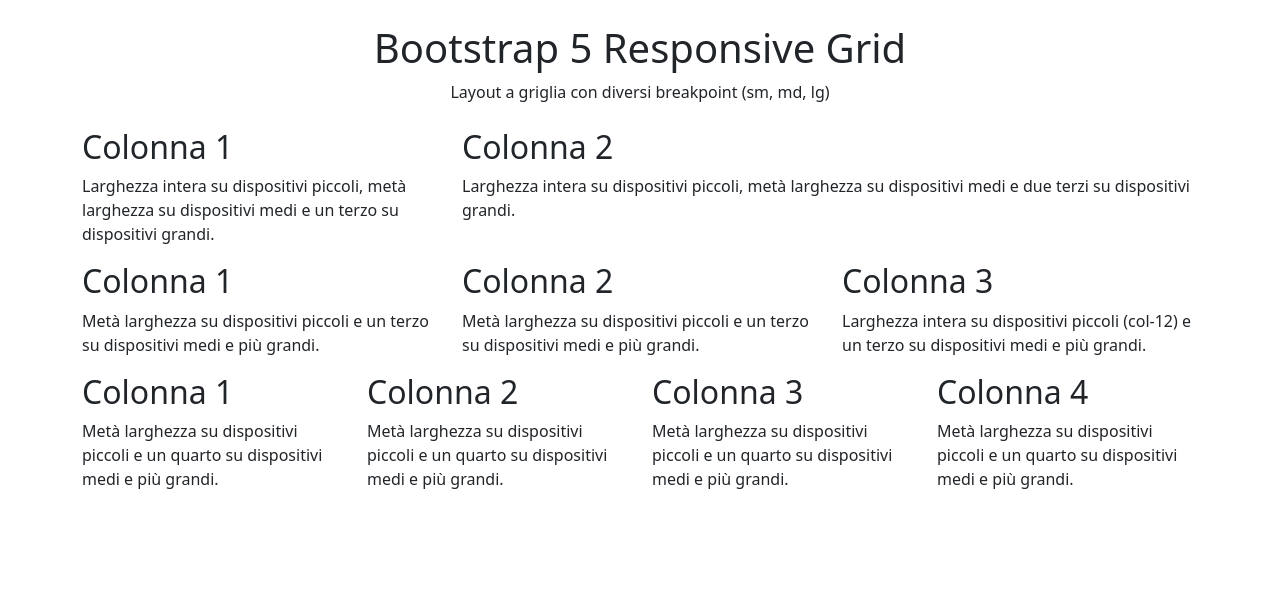
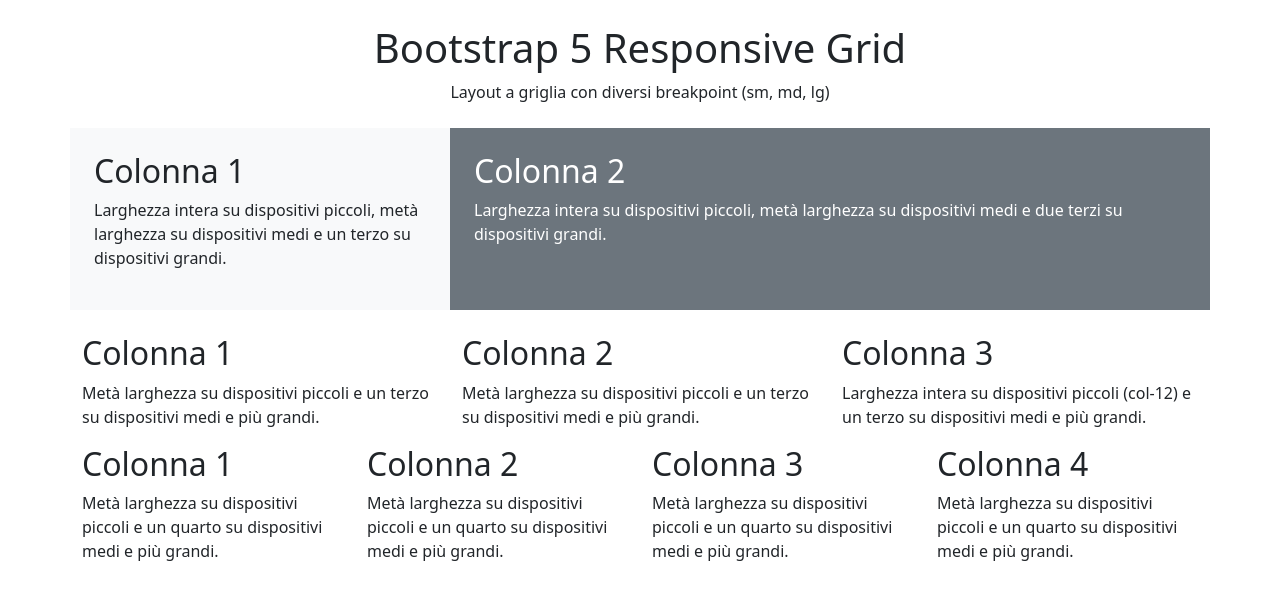
Before and after one commit to Alessio-Gasbarro/htmlcss-bootstrap-layout, a plain HTML site: page index.html in a window 1280 px wide. Drawn offline with nearby package versions, Linux system fonts and the light colour scheme.

Commit message:
[UPD] Updated first row

```diff
--- a/index.html
+++ b/index.html
@@ -14,13 +14,13 @@
         <p>Layout a griglia con diversi breakpoint (sm, md, lg)</p>
     </div>
     <!--PRIMA LINEA-->
-    <div class="container">
+    <div class="container my-4">
         <div class="row">
-            <div class="col-4">
+            <div class="col-12 bg-light p-4 col-md-6 col-lg-4">
                 <h2>Colonna 1</h2>
                 <p>Larghezza intera su dispositivi piccoli, metà larghezza su dispositivi medi e un terzo su dispositivi grandi.</p>
             </div>
-            <div class="col-8">
+            <div class="col-12 bg-secondary text-white p-4 col-md-6 col-lg-8">
                 <h2>Colonna 2</h2>
                 <p>Larghezza intera su dispositivi piccoli, metà larghezza su dispositivi medi e due terzi su dispositivi grandi.</p>
             </div>
```
